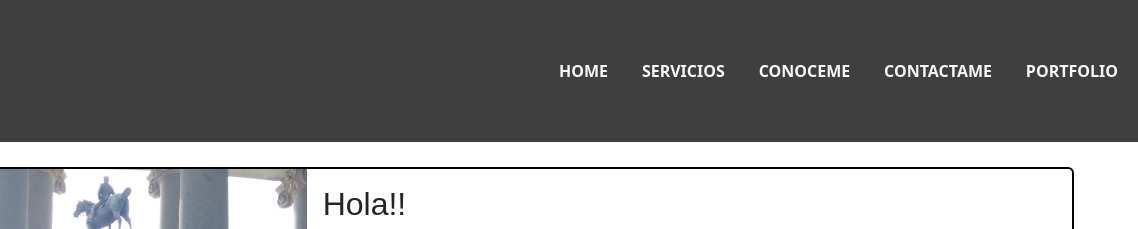
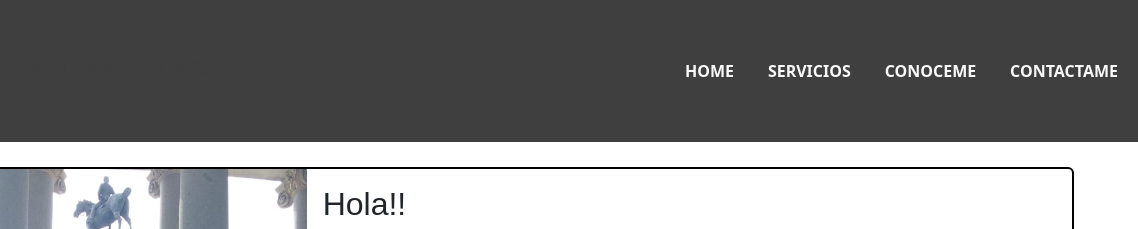
Before and after one commit to YoseliLambertucci/page-yoseli, a website: page pages/conoceme.html in a window 1280 px wide. Shown: the top 229 px of the page, 142-1280 px from the left. Drawn offline with nearby package versions, Linux system fonts and the light colour scheme.

Commit message:
actualizacion header

```diff
--- a/pages/conoceme.html
+++ b/pages/conoceme.html
@@ -45,9 +45,7 @@
                         <li>
                             <a class="nav-link" href="contacto.html">CONTACTAME</a>
                         </li>
-                        <li>
-                            <a class="nav-link" href="clientes.html">PORTFOLIO</a>
-                        </li>
+
                     </ul>
                 </div>
             </div>
```
Also changed, not shown: pages/contacto.html (+1 -3 lines), pages/servicios.html (+1 -3 lines).
